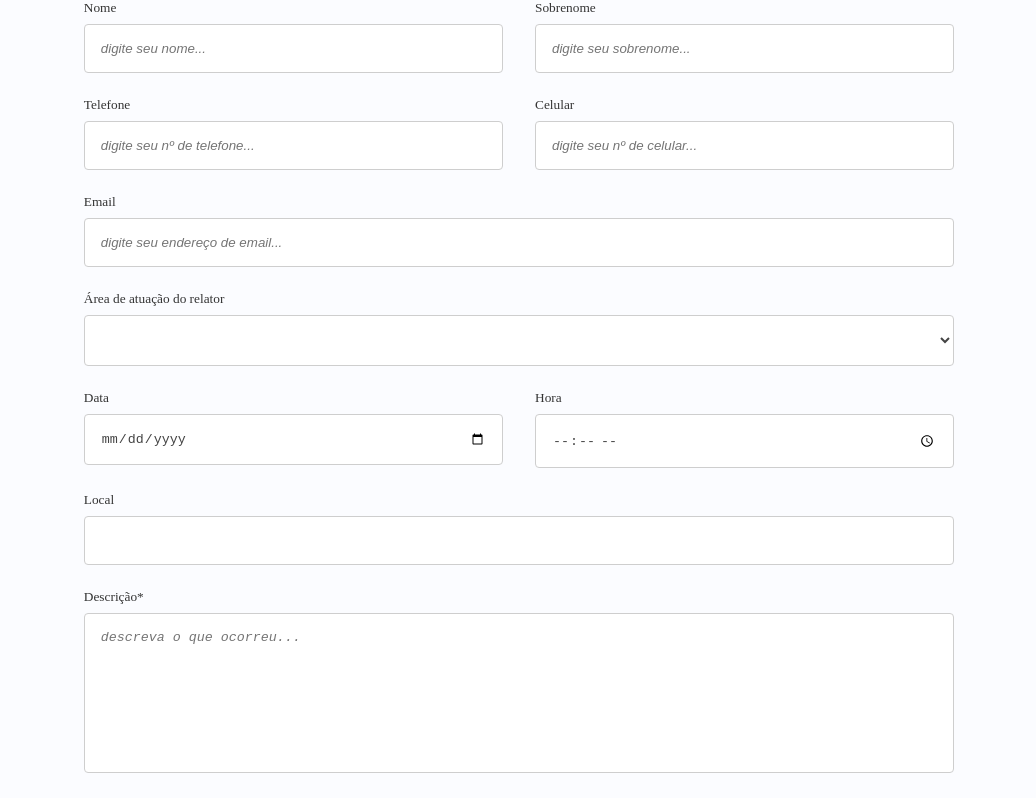
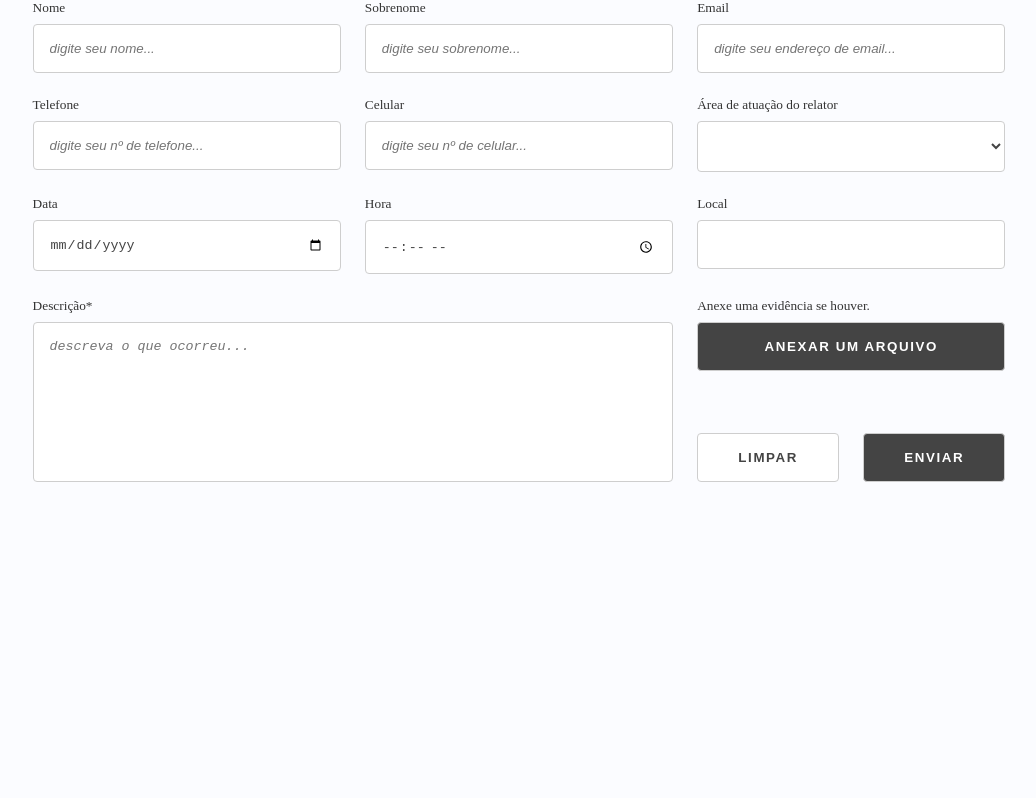
Before and after one commit to fbzpanatto/relprev, an Angular app: page / in a window 1280 px wide. Shown: the top 798 px of the page, without its empty margins (121-1157 px from the left). Built offline with nearby package versions, Linux system fonts and the light colour scheme; a web font is replaced by a local one.

Commit message:
Form Responsivity

```diff
--- a/src/app/app.component.html
+++ b/src/app/app.component.html
@@ -1,3 +1,3 @@
 <div class="container">
-  <app-form [condition]="condition"></app-form>
+  <app-form [typeOfMedia]="typeOfMedia"></app-form>
 </div>
--- a/src/app/app.component.ts
+++ b/src/app/app.component.ts
@@ -1,7 +1,7 @@
 import { Component, ChangeDetectorRef } from '@angular/core';
 import { RouterOutlet } from '@angular/router';
 import { FormComponent } from "./components/form/form.component";
-import { BreakpointObserver, MediaMatcher } from '@angular/cdk/layout';
+import { BreakpointObserver, Breakpoints, MediaMatcher } from '@angular/cdk/layout';
 
 @Component({
   selector: 'app-root',
@@ -14,7 +14,7 @@ export class AppComponent {
 
   title = 'relprev';
 
-  condition!: boolean
+  typeOfMedia = ''
 
   #mobileQueryListener: (() => void) | undefined;
   #mobileQuery!: MediaQueryList;
@@ -33,19 +33,21 @@ export class AppComponent {
 
   setBreakpointObserver() {
 
-    // TODO: create one more media query. change it to switch.
-
-    const maxWidth728 = '(max-width: 728px)'
-    const minWidth728 = '(min-width: 728px)'
+    const breakpointsArray = [Breakpoints.XSmall, Breakpoints.Small, Breakpoints.Medium, Breakpoints.Large, Breakpoints.XLarge]
 
     this.responsive
-      .observe([maxWidth728, minWidth728])
+      .observe(breakpointsArray)
       .subscribe(result => {
+
         const breakpoints = result.breakpoints;
-        const isMaxWidth728 = breakpoints[maxWidth728]
-        const isMinWidth728 = breakpoints[minWidth728]
 
-        this.condition = !isMinWidth728 && isMaxWidth728
+        if (breakpoints[Breakpoints.XSmall]) { this.typeOfMedia = 'xsmall' }
+
+        if (breakpoints[Breakpoints.Small]) { this.typeOfMedia = 'small' }
+
+        if (breakpoints[Breakpoints.Medium]) { this.typeOfMedia = 'medium' }
+
+        if (breakpoints[Breakpoints.Large || Breakpoints.XLarge ] ) { this.typeOfMedia = 'xlarge' }
       });
   }
 }
--- a/src/app/components/form/form.component.html
+++ b/src/app/components/form/form.component.html
@@ -1,37 +1,31 @@
-<form [ngClass]="mediaSignal()" (submit)="onSubmit()" [formGroup]="form">
+<form [ngClass]="typeOfMedia()" (submit)="onSubmit()" [formGroup]="form">
 
-  <div class="inputs-container">
-
-    <div class="flx-col">
-      <div class="flx-col-item">
+  <div class="field-container">
     <label for="firstName">Nome</label>
     <input type="text" formControlName="firstName" id="firstName" placeholder="digite seu nome...">
   </div>
 
-      <div class="flx-col-item">
+  <div class="field-container">
     <label for="lastName">Sobrenome</label>
     <input type="text" formControlName="lastName" id="lastName" placeholder="digite seu sobrenome...">
   </div>
+
+  <div class="field-container">
+    <label for="email">Email</label>
+    <input type="text" formControlName="email" id="email" placeholder="digite seu endereço de email...">
   </div>
 
-    <div class="flx-col">
-      <div class="flx-col-item">
+  <div class="field-container">
     <label for="phoneNumber">Telefone</label>
     <input type="text" formControlName="phoneNumber" id="phoneNumber" placeholder="digite seu nº de telefone...">
   </div>
 
-      <div class="flx-col-item">
+  <div class="field-container">
     <label for="cellPhone">Celular</label>
     <input type="text" formControlName="cellPhone" id="cellPhone" placeholder="digite seu nº de celular...">
   </div>
-    </div>
 
-    <div class="flx-row">
-      <label for="email">Email</label>
-      <input type="text" formControlName="email" id="email" placeholder="digite seu endereço de email...">
-    </div>
-
-    <div class="flx-row">
+  <div class="field-container">
     <label for="reporterActivityArea">Área de atuação do relator</label>
     <select id="reporterActivityArea" formControlName="reporterActivityArea">
       <option value="volvo" selected hidden>Escolha uma opção</option>
@@ -42,38 +36,32 @@
     </select>
   </div>
 
-    <div class="flx-col">
-
-      <div class="flx-col-item">
+  <div class="field-container">
     <label for="date">Data</label>
     <input type="date" formControlName="date" id="date">
   </div>
 
-      <div class="flx-col-item">
+  <div class="field-container">
     <label for="time">Hora</label>
     <input type="time" formControlName="time" id="time">
   </div>
 
-    </div>
-
-    <div class="flx-row">
+  <div class="field-container">
     <label for="location">Local</label>
     <input type="text" formControlName="location" id="location">
   </div>
 
-    <div class="flx-row">
+  <div class="field-container">
     <label for="description">Descrição*</label>
     <textarea type="tex" formControlName="description" id="description"
       placeholder="descreva o que ocorreu..."></textarea>
   </div>
 
-    <div class="flx-row">
+  <div class="field-container">
     <label for="upload-file">Anexe uma evidência se houver.</label>
     <input #uploadFile type="file" id="upload-file" class="upload-file">
     <button type="button" (click)="setFile($event, uploadFile)">ANEXAR UM ARQUIVO</button>
     <span>{{ currentFileName }}</span>
-    </div>
-
   </div>
 
   <div class="actions-container">
--- a/src/app/components/form/form.component.scss
+++ b/src/app/components/form/form.component.scss
@@ -1,55 +1,104 @@
+%actionsContainerRowSettings {
+  grid-area: span 1 / span 2;
+
+  display: flex;
+  gap: 3vmin;
+
+  button {
+    flex: 1;
+  }
+}
+
 :host {
   display: block;
 
   form {
+    display: grid;
+    gap: 3vmin;
 
-    display: flex;
-    flex-direction: column;
-    font-family: 'Interface RG';
-    gap: 8vmin;
-    padding: 0 8vmin;
-
-    .inputs-container {
-
+    .field-container {
       display: flex;
       flex-direction: column;
-      gap: 3vmin;
+      gap: 1vmin;
+    }
 
-      .flx-row {
-        display: flex;
-        flex-direction: column;
-        gap: 1vmin;
+    &.xsmall {
+
+      padding: 0 8vw;
+
+      grid-template-columns: auto auto;
+
+      .field-container:nth-of-type(3),
+      .field-container:nth-of-type(6),
+      .field-container:nth-of-type(9),
+      .field-container:nth-of-type(10),
+      .field-container:nth-of-type(11) {
+        grid-area: span 1 / span 2;
       }
 
-      .flx-col {
-        display: flex;
-        gap: 4vmin;
+      input,
+      textarea,
+      select {
+        padding: 8px;
+      }
 
-        .flx-col-item {
-          display: flex;
-          flex-direction: column;
-          flex: 1;
-          gap: 1vmin;
-        }
+      .actions-container {
+        @extend %actionsContainerRowSettings;
       }
     }
 
-    .actions-container  {
-      display: flex;
-      flex-direction: column;
-      gap: 4vmin;
+    &.small {
+
+      padding: 0 8vw;
+
+      grid-template-columns: auto auto;
+
+      .field-container:nth-of-type(9),
+      .field-container:nth-of-type(10),
+      .field-container:nth-of-type(11) {
+        grid-area: span 1 / span 2;
+      }
+
+      .actions-container {
+        @extend %actionsContainerRowSettings;
+      }
     }
 
-    &.min-width-728 {
+    &.medium {
 
-      padding: 0 16vw;
 
-      .actions-container  {
+      padding: 0 12vw;
+
+      grid-template-columns: auto auto;
+
+      .field-container:nth-of-type(9),
+      .field-container:nth-of-type(10),
+      .field-container:nth-of-type(11) {
+        grid-area: span 1 / span 2;
+      }
+
+      .actions-container {
+        @extend %actionsContainerRowSettings;
+      }
+    }
+
+    &.xlarge {
+      padding: 0 12vw;
+
+      grid-template-columns: auto auto auto;
+
+      .field-container:nth-of-type(10) {
+        grid-area: span 2 / span 2;
+      }
+
+      .actions-container {
+
         display: flex;
-        flex-direction: row;
-        gap: 4vmin;
+        align-items: flex-end;
+        gap: 3vmin;
 
         button {
+          max-height: 50px;
           flex: 1;
         }
       }
--- a/src/app/components/form/form.component.ts
+++ b/src/app/components/form/form.component.ts
@@ -14,9 +14,7 @@ import { FormBuilder, ReactiveFormsModule, Validators } from '@angular/forms';
 })
 export class FormComponent implements OnInit {
 
-  condition = input(false)
-
-  #media = signal('')
+  typeOfMedia = input('')
   #currentFileName?: string
 
   form = this.fb.group({
@@ -48,11 +46,11 @@ export class FormComponent implements OnInit {
 
   constructor(private fb: FormBuilder) {
 
-    effect(() => {
-      this.condition() ?
-        this.#media.update(curr => curr = '') :
-        this.#media.update(curr => curr = 'min-width-728')
-    }, { allowSignalWrites: true })
+    // effect(() => {
+
+    //   console.log('this.typeOfMedia()', this.typeOfMedia())
+
+    // }, { allowSignalWrites: true })
   }
 
   ngOnInit(): void {
@@ -73,7 +71,6 @@ export class FormComponent implements OnInit {
     this.currentFileName = file?.name
   }
 
-  get mediaSignal() { return this.#media.asReadonly() }
   get currentFileName() { return this.#currentFileName }
   set currentFileName(value: string | undefined) { this.#currentFileName = value }
 }
```
Lines whose indentation alone changed are shown as unchanged.
